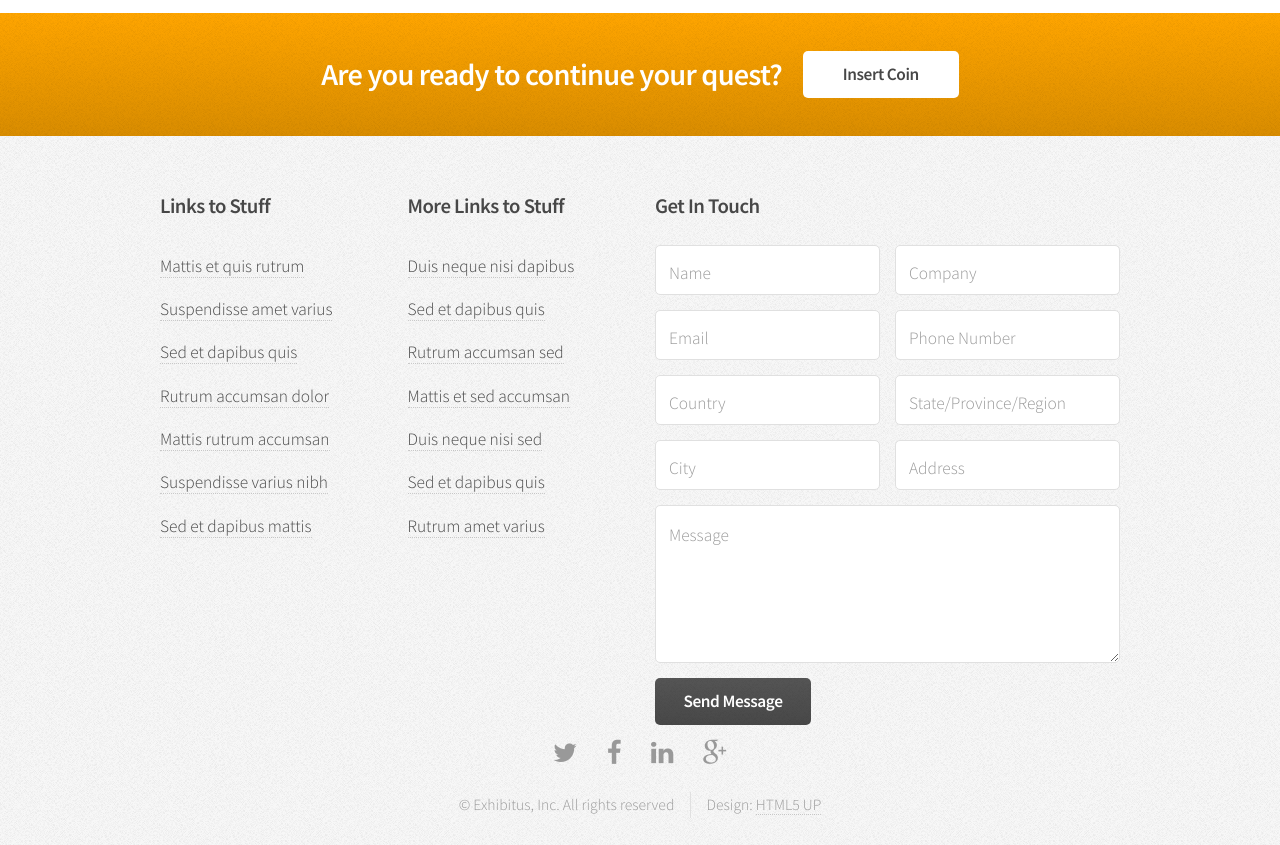
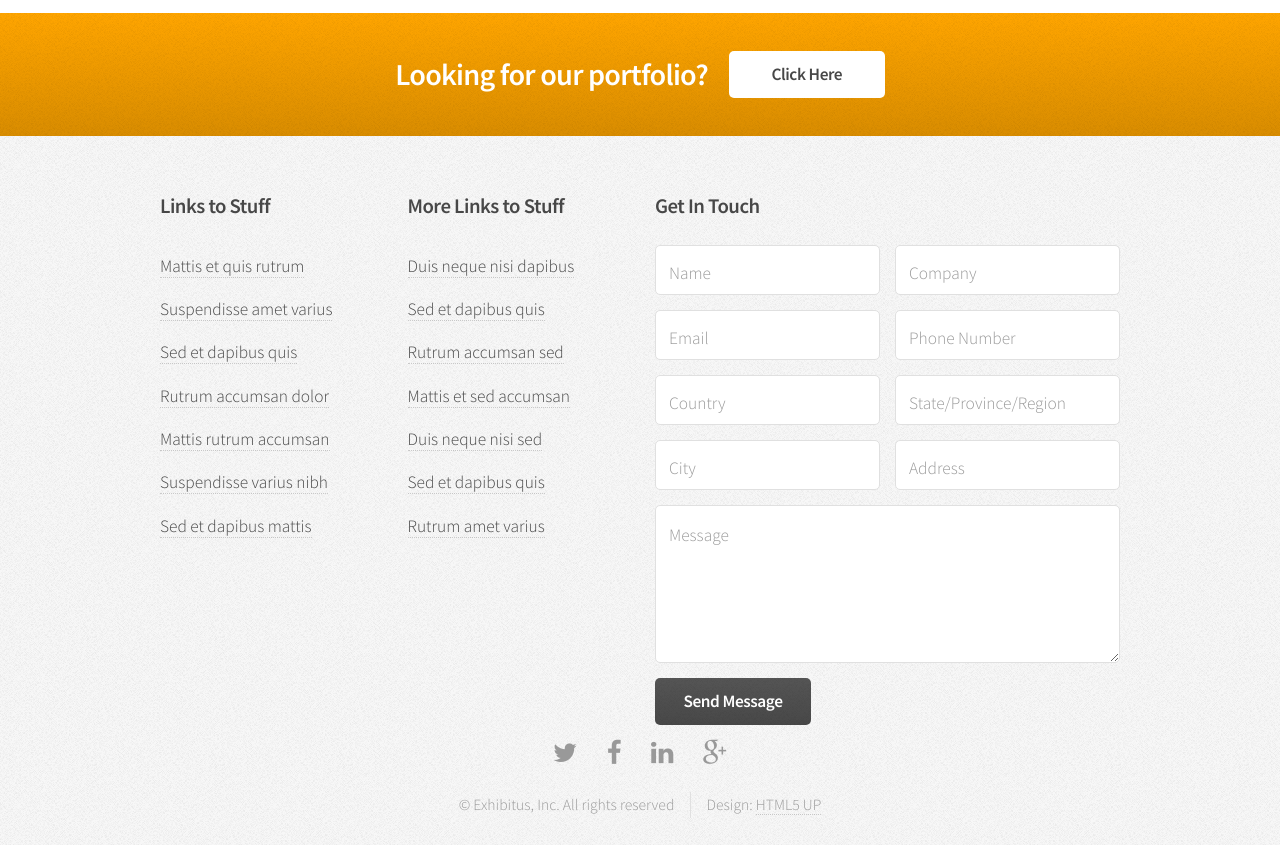
Before and after one commit to exhibitus/exhibitus.github.io, a plain HTML site: page index.html in a window 1280 px wide. Shown: the part 1662-2507 px from the top of the page. Drawn offline with Linux system fonts and the light colour scheme.

Commit message:
portfolio additional link

```diff
--- a/index.html
+++ b/index.html
@@ -152,8 +152,8 @@
 				<section id="cta" class="wrapper style3">
 					<div class="container">
 						<header>
-							<h2>Are you ready to continue your quest?</h2>
-							<a href="#" class="button">Insert Coin</a>
+							<h2>Looking for our portfolio?</h2>
+							<a href="#" class="button">Click Here</a>
 						</header>
 					</div>
 				</section>
```
